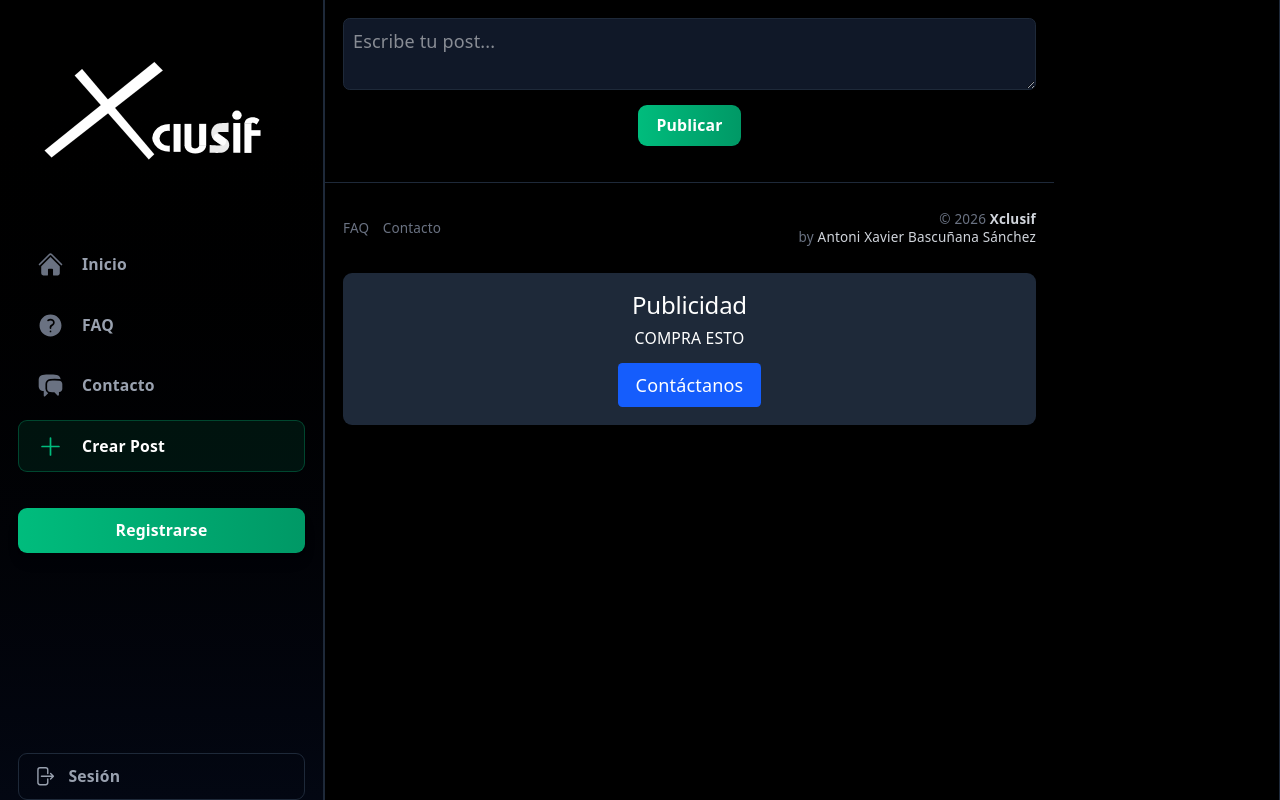
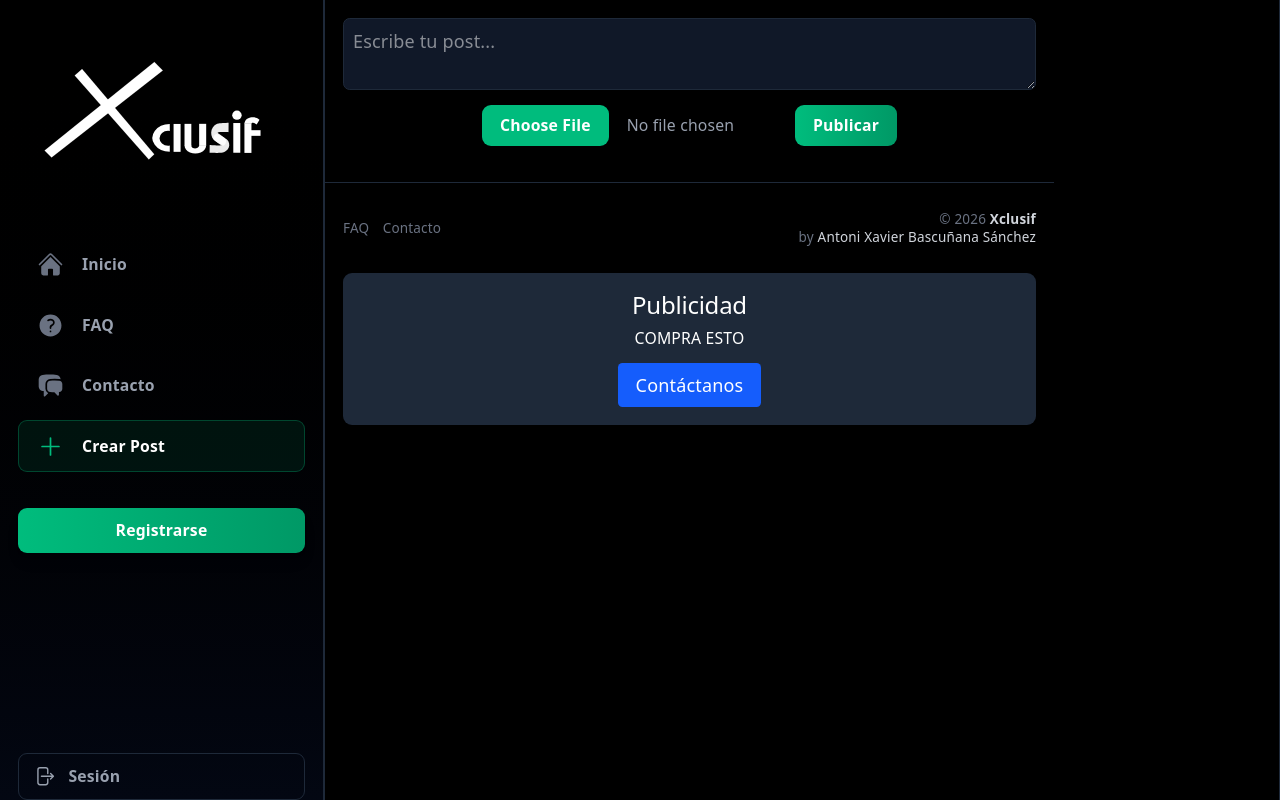
Before and after one commit to abs01/xclusif-front, a React (Vite) app: page /create-post in a window 1280 px wide. Built offline with nearby package versions, Linux system fonts and the light colour scheme.

Commit message:
enviar imagen

```diff
--- a/src/components/CreatePost.jsx
+++ b/src/components/CreatePost.jsx
@@ -6,24 +6,56 @@ import Footer from "./Footer";
 export default function CreatePost() {
   const [postContent, setPostContent] = useState('');
   const [postSuccess, setPostSuccess] = useState(null);
+  const [imageFile, setImageFile] = useState(null);
+  const [preview, setPreview] = useState(null);
 
-
+  const handleImageChange = (e) => {
+    const file = e.target.files[0];
+    if (!file) return;
+    setImageFile(file);
+    setPreview(URL.createObjectURL(file));
+  };
 
   return (
     <div className="min-h-screen bg-black text-white flex flex-col">
       <Header />
 
       <div className="lg:ml-64 xl:ml-72 pe-50 min-h-screen border-x border-gray-800">
-
         <div className="p-4">
-            {!postSuccess && postSuccess !== null && <p className="text-red-500">Error al publicar el post</p>}
-          <form className="mb-4" onSubmit={(e) => handleSubmitPost(e, postContent, setPostSuccess)}>
+          {postSuccess && (
+            <p className={postSuccess.includes('éxito') ? 'text-emerald-500' : 'text-red-500'}>
+              {postSuccess}
+            </p>
+          )}
+          <form className="mb-4" onSubmit={(e) => handleSubmitPost(e, postContent, imageFile, setPostSuccess)}>
             <textarea
               className="w-full p-2 bg-gray-900 border border-gray-800 rounded-md text-white focus:outline-none focus:ring-2 focus:ring-emerald-500"
               placeholder="Escribe tu post..."
               value={postContent}
               onChange={(e) => setPostContent(e.target.value)}
             />
+
+            <input
+              type="file"
+              accept="image/jpeg,image/jpg,image/bmp,image/png"
+              onChange={handleImageChange}
+              className="mt-2 text-sm text-gray-400 file:mr-4 file:py-2 file:px-4 file:rounded-lg file:border-0 file:text-sm file:font-semibold file:bg-emerald-500 file:text-white hover:file:bg-emerald-600"
+            />
+
+            {/* Preview de la imagen */}
+            {preview && (
+              <div className="mt-2 relative w-fit">
+                <img src={preview} alt="Preview" className="max-h-48 rounded-lg border border-gray-700" />
+                <button
+                  type="button"
+                  onClick={() => { setImageFile(null); setPreview(null); }}
+                  className="absolute top-1 right-1 bg-black/70 text-white rounded-full w-6 h-6 text-xs hover:bg-red-600"
+                >
+                  ✕
+                </button>
+              </div>
+            )}
+
             <button
               type="submit"
               className="mt-2 px-4 py-2 bg-gradient-to-r from-emerald-500 to-emerald-600 hover:from-emerald-400 hover:to-emerald-500 text-white font-bold text-sm rounded-lg transition-all shadow-lg hover:shadow-emerald-500/50"
@@ -33,7 +65,6 @@ export default function CreatePost() {
           </form>
         </div>
         <Footer />
-
       </div>
     </div>
   );
--- a/src/services/fetches.js
+++ b/src/services/fetches.js
@@ -5,29 +5,57 @@ export const handleChange = (e, setFormData, formData) => {
 
 
 
-export const handleSubmitPost = async (e, postContent, setPostSuccess) => {
-  //localhost/public/api/posts
+export const handleSubmitPost = async (e, postContent, imageFile, setPostSuccess) => {
   e.preventDefault();
   const token = localStorage.getItem('token2');
   const accountData = JSON.parse(localStorage.getItem('account2')) || {};
- if (!token || !accountData.user) {
+
+  if (!token || !accountData.user) {
     setPostSuccess('Debes estar autenticado para publicar');
     return;
   }
+
   try {
+    // 1. Crear el post
     const res = await fetch(`http://localhost/public/api/posts`, {
       method: 'POST',
       headers: {
         'Content-Type': 'application/json',
+        'Accept': 'application/json',
         'Authorization': `Bearer ${token}`
       },
-      //Falta media
       body: JSON.stringify({ content: postContent, user_id: accountData.user.id })
     });
+
     if (!res.ok) {
       setPostSuccess('Error al publicar');
       return;
     }
+
+    const data = await res.json();
+    const postId = data.data.id;
+
+    // 2. Si hay imagen, subirla
+    if (imageFile) {
+      const formData = new FormData();
+      formData.append('file_path', imageFile);
+
+      const imgRes = await fetch(`http://localhost/public/api/posts/${postId}/image`, {
+        method: 'POST',
+        headers: {
+          'Accept': 'application/json',
+          'Authorization': `Bearer ${token}`
+          // No pongas Content-Type aquí, FormData lo gestiona solo
+        },
+        body: formData
+      });
+
+      if (!imgRes.ok) {
+        setPostSuccess('Post creado pero error al subir la imagen');
+        return;
+      }
+    }
+
     setPostSuccess('Post publicado con éxito');
   } catch (err) {
     console.error("Error submitting post:", err);
```
Lines whose indentation alone changed are shown as unchanged.
